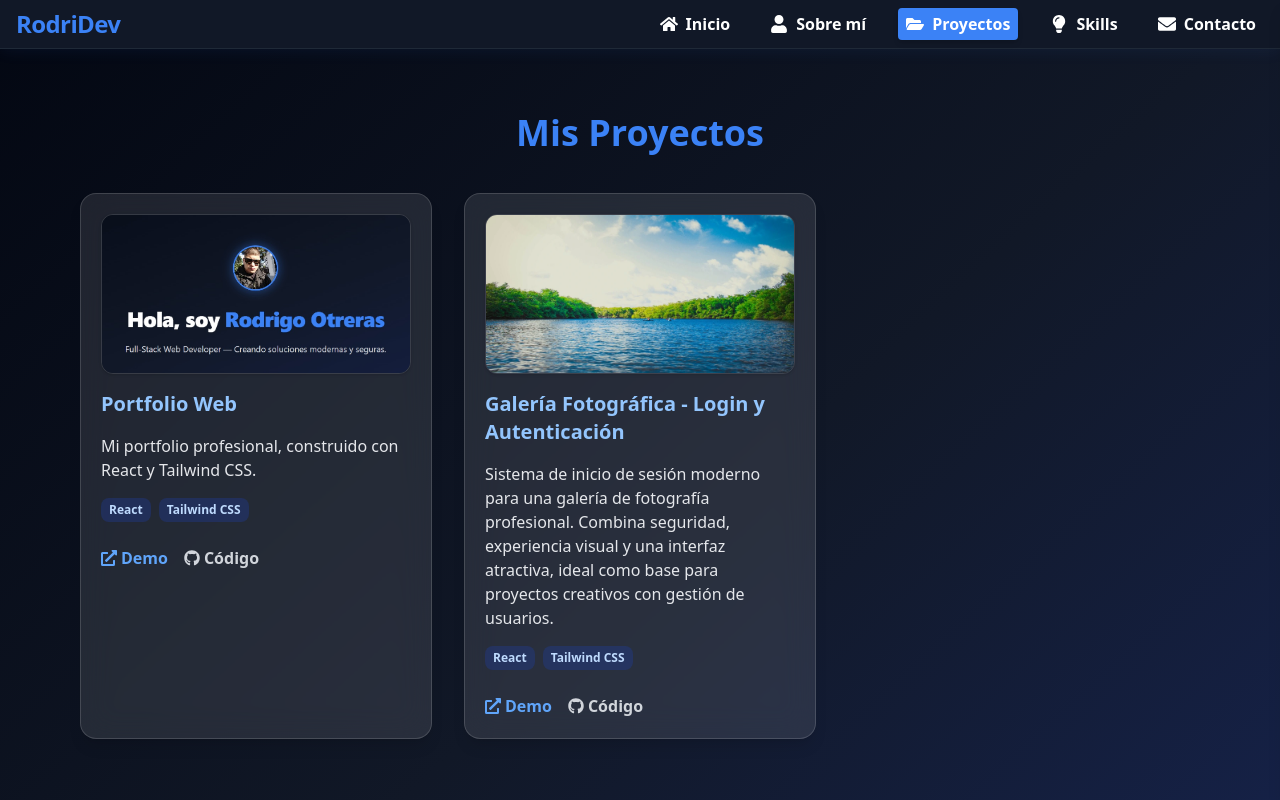
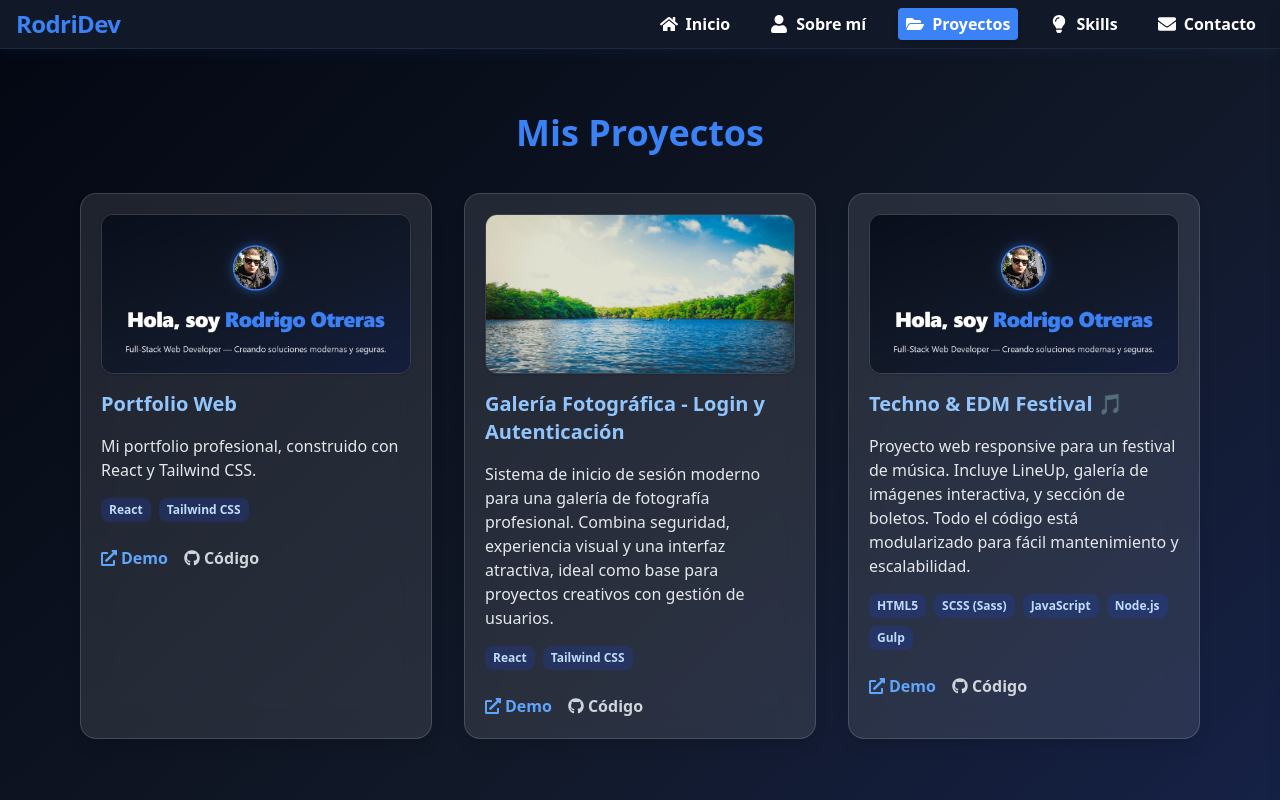
Before and after one commit to XxTreendxX/PortfolioRodriDev, a React (Vite) app: page /projects in a window 1280 px wide. Shown: the top 800 px of the page. Built offline with nearby package versions, Linux system fonts and the light colour scheme.

Commit message:
Se agregop proyecto FestivalMusica

```diff
--- a/src/data/projects.js
+++ b/src/data/projects.js
@@ -1,18 +1,30 @@
 export const projects = [
   {
     nombre: "Portfolio Web",
-    descripcion: "Mi portfolio profesional, construido con React y Tailwind CSS.",
+    descripcion:
+      "Mi portfolio profesional, construido con React y Tailwind CSS.",
     tecnologias: ["React", "Tailwind CSS"],
     imagen: "/portfolio.jpg",
     demo: "https://www.rodridev.com.ar",
-    github: "https://github.com/XxTreendxX/PortfolioRodriDev"
+    github: "https://github.com/XxTreendxX/PortfolioRodriDev",
   },
   {
     nombre: "Galería Fotográfica - Login y Autenticación",
-    descripcion: "Sistema de inicio de sesión moderno para una galería de fotografía profesional. Combina seguridad, experiencia visual y una interfaz atractiva, ideal como base para proyectos creativos con gestión de usuarios.",
+    descripcion:
+      "Sistema de inicio de sesión moderno para una galería de fotografía profesional. Combina seguridad, experiencia visual y una interfaz atractiva, ideal como base para proyectos creativos con gestión de usuarios.",
     tecnologias: ["React", "Tailwind CSS"],
     imagen: "/Fotografia.jpg",
     demo: "https://galeria-fotografica-login-autenticacion.vercel.app/",
-    github: "https://github.com/XxTreendxX/GaleriaFotografica-LoginAutenticacion"
-  }
+    github:
+      "https://github.com/XxTreendxX/GaleriaFotografica-LoginAutenticacion",
+  },
+  {
+    nombre: "Techno & EDM Festival 🎵",
+    descripcion:
+      "Proyecto web responsive para un festival de música. Incluye LineUp, galería de imágenes interactiva, y sección de boletos. Todo el código está modularizado para fácil mantenimiento y escalabilidad.",
+    tecnologias: ["HTML5", "SCSS (Sass)", "JavaScript", "Node.js", "Gulp"],
+    imagen: "/portfolio.jpg",
+    demo: "https://www.rodridev.com.ar",
+    github: "https://github.com/XxTreendxX/PortfolioRodriDev",
+  },
 ];
```
Also changed, not shown: public/FestivalMusica.png (added).
